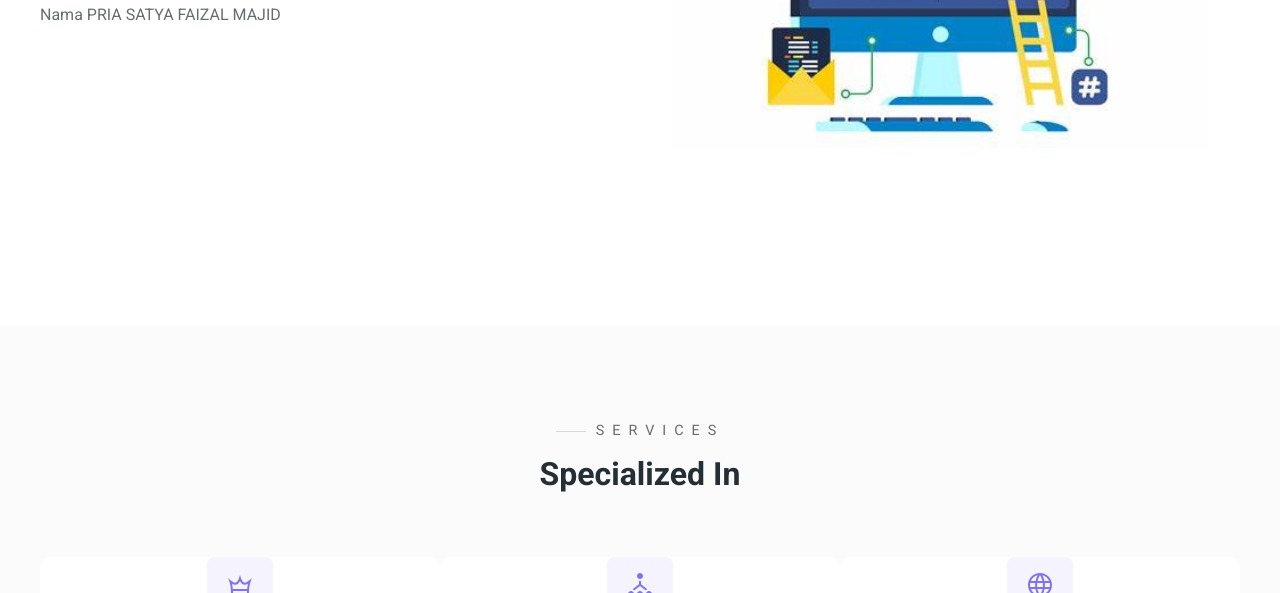
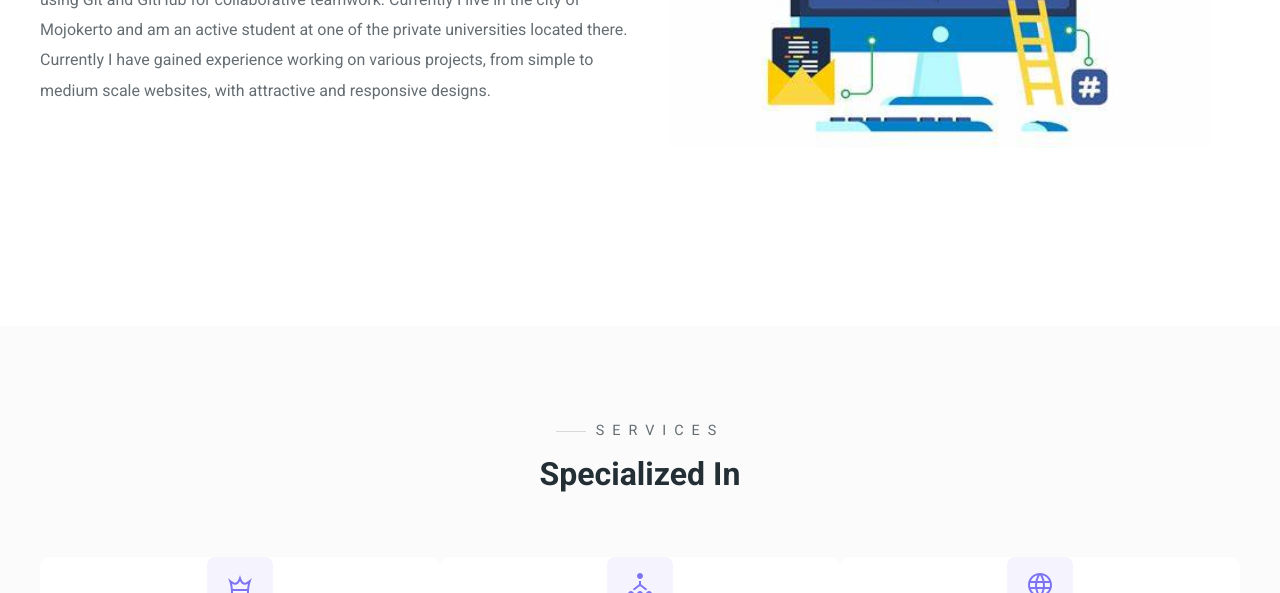
Before and after one commit to priasatya/portfolio, a plain HTML site: page index.html in a window 1280 px wide. Shown: the part 507-1100 px from the top of the page. Drawn offline with Linux system fonts and the light colour scheme.

Commit message:
rubah deskrip

```diff
--- a/index.html
+++ b/index.html
@@ -43,7 +43,7 @@
             <div class="hero-left">
                 <h3 class="pre-title">My name is</h3>
                 <h1 class="hero-name">PRIA <span>SATYA</span></h1>
-                <p>Nama PRIA SATYA FAIZAL MAJID
+                <p>Hello, my name is Pria Satya Faizal Majid, I am taking MSIB independent studies at Celerates partners in the web Development & UI UX Design section. I'm also used to using Git and GitHub for collaborative teamwork. Currently I live in the city of Mojokerto and am an active student at one of the private universities located there. Currently I have gained experience working on various projects, from simple to medium scale websites, with attractive and responsive designs.
                 </p>
 
              </div>
```
